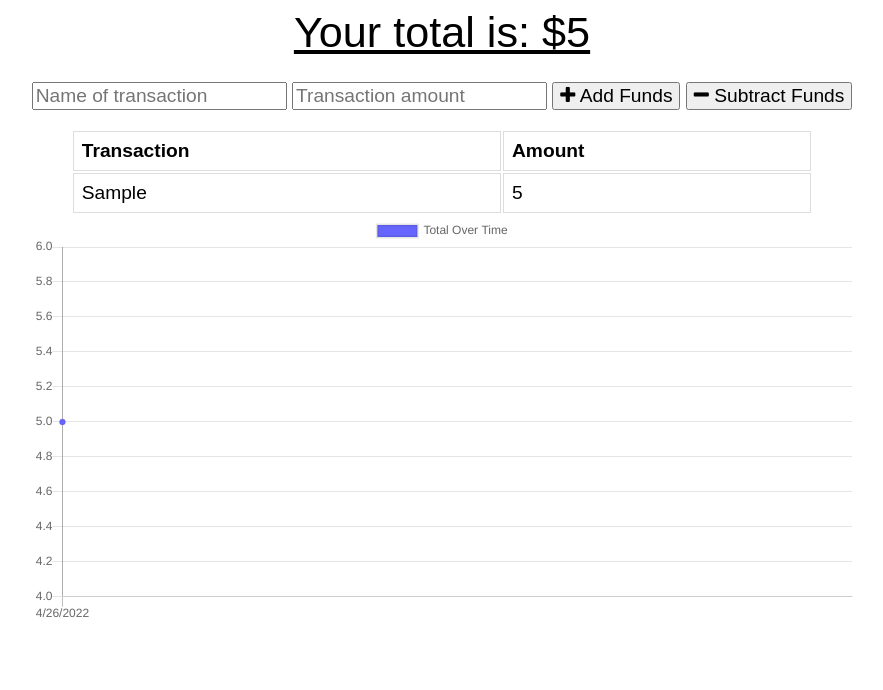
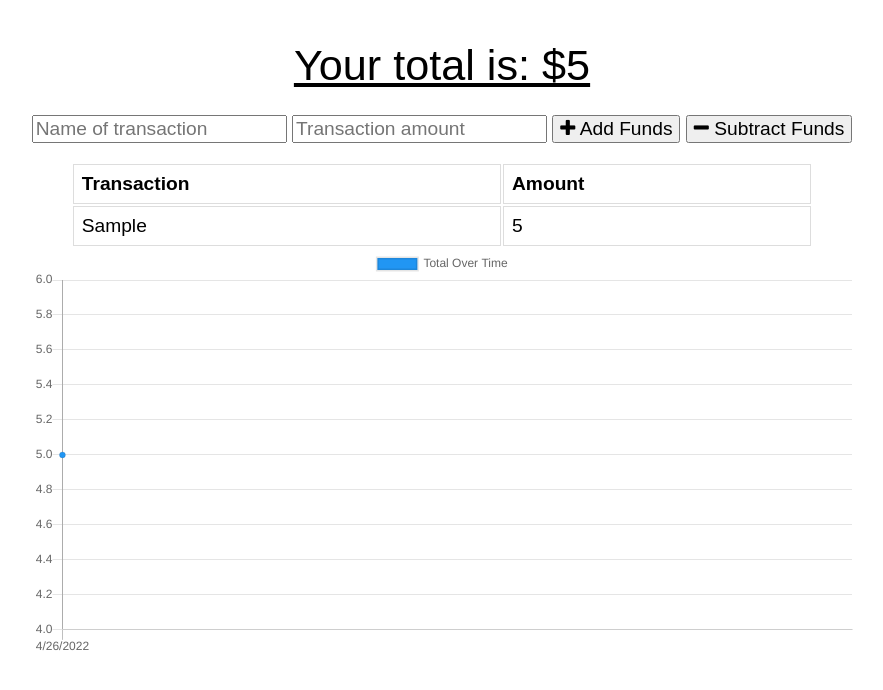
Before and after one commit to tanyaleepr/budget, a website: page public/index.html in a window 1280 px wide. Both pictures are taken after typing "Sample", "5" into the empty fields and a click on the button "Add Funds". Shown: the whole page, without its empty margins (198-1081 px from the left). Drawn offline with nearby package versions, Linux system fonts and the light colour scheme; no server answers.

Commit message:
enhanced their styling

```diff
--- a/public/assets/css/styles.css
+++ b/public/assets/css/styles.css
@@ -35,6 +35,7 @@ tr:nth-child(even) {
 .total {
   font-size: 150%;
   text-decoration: underline;
+  margin-top: 5%;
 }
 
 .form {
--- a/public/assets/js/index.js
+++ b/public/assets/js/index.js
@@ -70,7 +70,7 @@ function populateChart() {
         datasets: [{
             label: "Total Over Time",
             fill: true,
-            backgroundColor: "#6666ff",
+            backgroundColor: "#2196f3",
             data
         }]
     }
```
